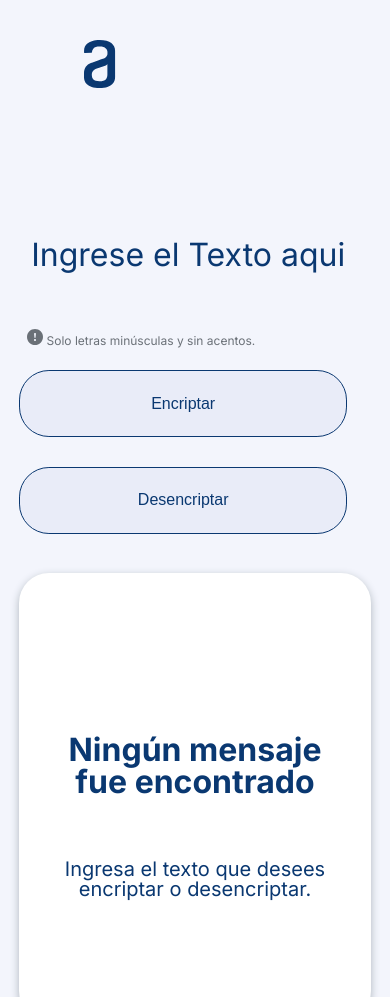
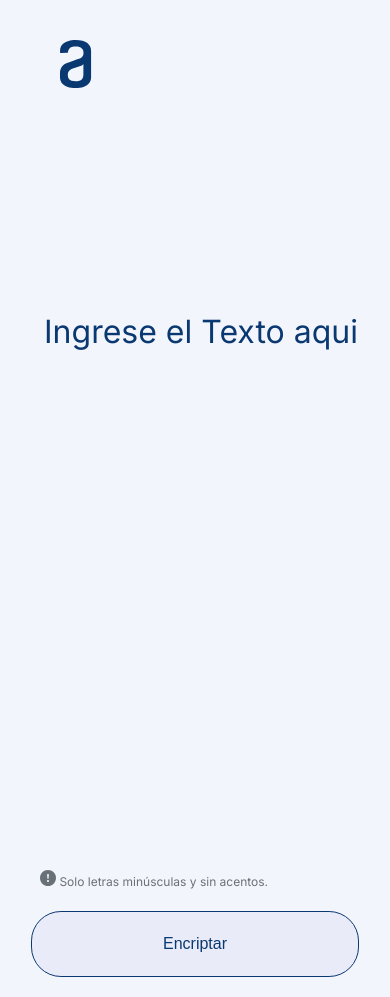
Before and after one commit to acmcalvo/Decodificador, a plain HTML site: page index.html in a window 390 px wide. Shown: the top 997 px of the page. Drawn offline with Linux system fonts and the light colour scheme.

Commit message:
Update CSS to make more responsive

```diff
--- a/stylesheets/style.css
+++ b/stylesheets/style.css
@@ -24,23 +24,32 @@
   --gray-500: #343a40;
 }
 
+html {
+  line-height: 1.5;
+ -webkit-text-size-adjust: 100%;
+
+}
+
+
 body {
   background-color: var(--light-blue-100);
   font-family: "Inter", sans-serif;
   color: var(--dark-blue-300);
+  margin: 1.5rem auto;
+  max-width: 1800px;
+
 }
 
 .alura__logo {
-  padding: 2.5rem 0px 2.5rem 2.5rem;
-  width: 120px;
-  height: 48px;
-  opacity: 0px;
+  padding: 1em;
+  width: 7.5rem;
+  height: 3rem;
 }
 
 .container {
-  padding: 0% 20% 2%;
   display: flex;
   gap: 2rem;
+  justify-content: center;
 }
 
 .container__texto {
@@ -51,8 +60,8 @@ body {
 }
 
 .container__textarea {
-  padding-top: 168px;
-  padding-left: 10px;
+  padding-top: 10.5rem;
+  padding-left: 0.625rem;
   display: flex;
   justify-content: space-between;
   flex-direction: column;
@@ -101,9 +110,9 @@ textarea::placeholder {
 .container__botones {
   padding: 2% 0%;
   display: flex;
-  flex-direction: row;
-  justify-content: center;
   gap: 1.87rem;
+    /* flex-direction: row; */
+  /* justify-content: center; */
 }
 
 button {
@@ -129,6 +138,20 @@ button:hover {
 .btnDesencriptar {
   color: var(--dark-blue-300);
   background-color: var(--light-blue-100);
+}
+
+.aside{
+  box-shadow: 1px 1px 10px 1px #dad9d5;
+  height: 25rem;
+  margin: 0rem 2.5rem;
+  padding: 1.2rem;
+  background-color: #FFFFFF;
+  display: flex;
+  flex-direction: column;
+  justify-content: center;
+  text-align: center;
+  align-items: center;
+  border-radius: 1.5rem;
 }
 
 .container__resultado {
@@ -250,10 +273,27 @@ button:hover {
 
 @media (max-width: 767px) {
 
-.container {
+    .container {
+    flex-direction: column;
+    padding: 2rem;
+  }
+  .container__textarea textarea {
+    height: 35rem;
+  }
+
+  .container__resultado {
+    width: auto;
+    height: auto;
+    text-align: center;
+    /* justify-content: center; */
+    gap: unset;
+    display: flex;
+  }
+
+/* .container {
   flex-direction: column;
   padding: 1.2rem;
-}
+}*/
 
 .resultado__imagen {
   display: none;
@@ -261,24 +301,26 @@ button:hover {
 }
 
 .container__resultado {
-  width: auto;
+  /* width: auto;
   height: auto;
   text-align: center;
-  /* justify-content: center; */
+  justify-content: center; */
   gap: unset;
-  display: flex;
+  /* display: flex;
+  align-items: center; */
 
 }
 
 .container__botones {
-  padding: 2% 0%;
+  /* padding: 2% 0%; */
   /* display: flex; */
   flex-direction: column;
   justify-content: center;
   gap: 1.87rem;
+  align-items:center;
 }
 
-.container__textarea {
+/* .container__textarea {
   padding-top: 80px;
+} */
 }
-}
```
